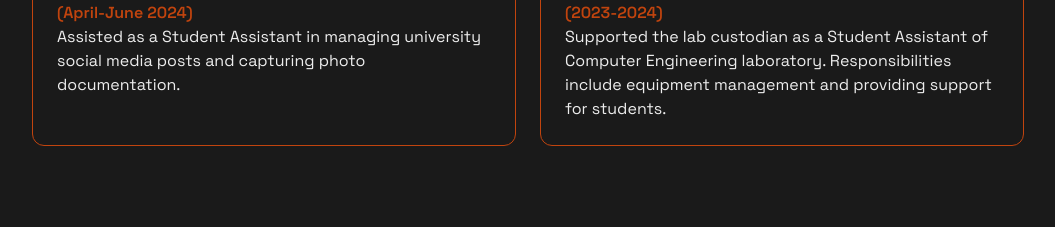
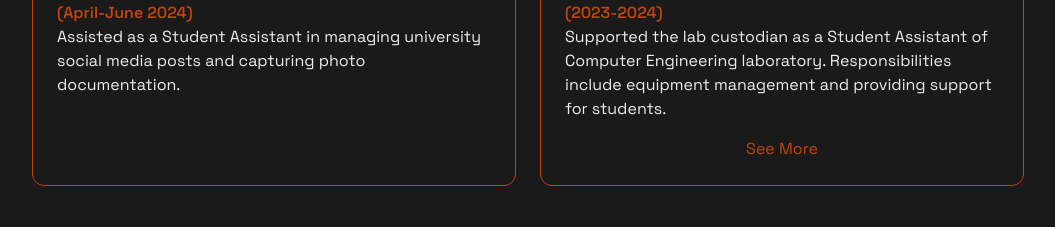
Before and after one commit to jasleorez/Leo_Portfolio, a React (Vite) app: page / in a window 1280 px wide. Shown: the part 1720-1947 px from the top of the page, without its empty margins (112-1167 px from the left). Built offline with nearby package versions, Linux system fonts and the light colour scheme.

Commit message:
Initial commit

```diff
--- a/src/components/sections/About.jsx
+++ b/src/components/sections/About.jsx
@@ -73,6 +73,9 @@ export const About = () => {
                   <p>Supported the lab custodian as a Student Assistant of Computer Engineering laboratory. Responsibilities include equipment management and providing support for students.</p>
                 </div>
               </div>
+              <div>
+                <h5 className="text-[#c1440e] mt-4 text-center"> See More </h5>
+              </div>
             </div>
           </div>
         </div>
```
